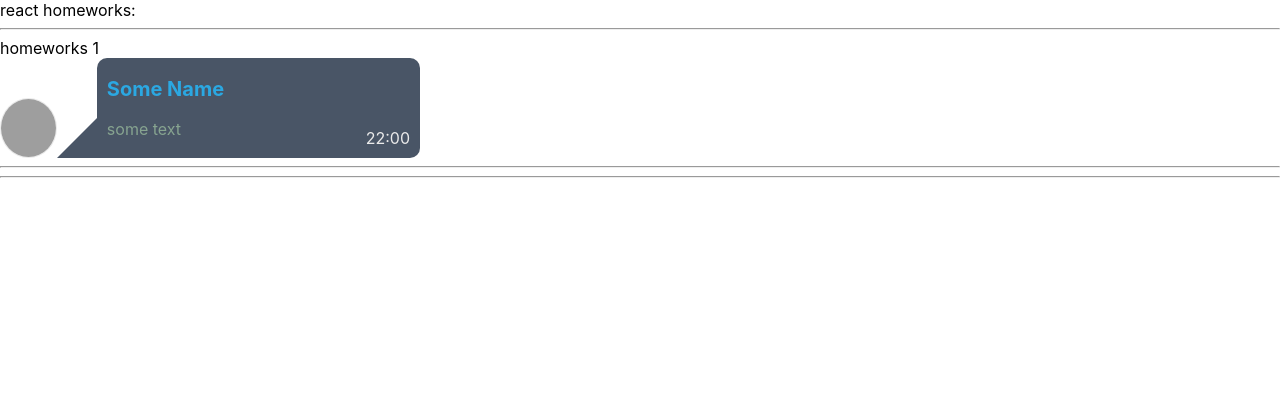
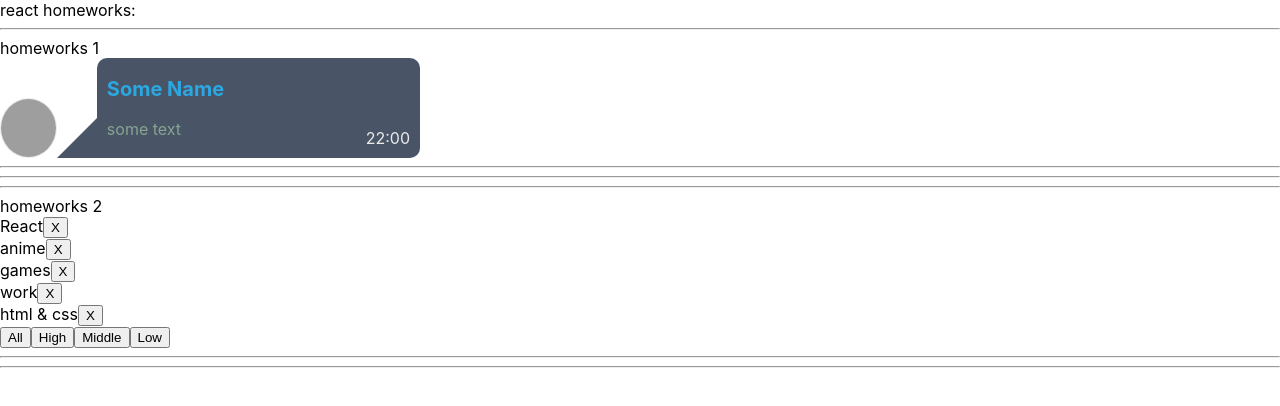
Before and after one commit to 28gomon/homework-incubator, a React (Create React App) app: page / in a window 1280 px wide. Shown: the top 406 px of the page. Built offline with nearby package versions, Linux system fonts and the light colour scheme; grey boxes are pictures that could not be loaded.

Commit message:
add homework h2

```diff
--- a/src/p1-main/m1-ui/u1-app/App.tsx
+++ b/src/p1-main/m1-ui/u1-app/App.tsx
@@ -1,13 +1,14 @@
 import React from "react";
 import s from "./App.module.css";
 import HW1 from "../../../p2-homeworks/h1/HW1";
+import HW2 from "../../../p2-homeworks/h2/HW2";
 
 function App() {
     return (
         <div className={s.App}>
             <div>react homeworks:</div>
             <HW1/>
-            {/*<HW2/>*/}
+            <HW2/>
             {/*<HW3/>*/}
             {/*<HW4/>*/}
             {/*<HW5/>*/}
--- a/src/p2-homeworks/h2/Affair.tsx
+++ b/src/p2-homeworks/h2/Affair.tsx
@@ -1,18 +1,23 @@
 import React from "react";
+import {AffairType} from "./HW2";
 
 type AffairPropsType = {
 	// key не нужно типизировать
-    affair: any // need to fix any
-    deleteAffairCallback: any // need to fix any
+	// need to fix any
+	affair: AffairType
+	// need to fix any
+	deleteAffairCallback: (_id: number) => void
 }
 
 function Affair(props: AffairPropsType) {
-    const deleteCallback = () => {};// need to fix
+	const deleteCallback = () => {
+		props.deleteAffairCallback(props.affair._id);
+	};// need to fix
 
 	return (
 		<div>
-            // show some text
-
+			{/*// show some text*/}
+			{props.affair.name}
 			<button onClick={deleteCallback}>X</button>
 		</div>
 	);
--- a/src/p2-homeworks/h2/Affairs.tsx
+++ b/src/p2-homeworks/h2/Affairs.tsx
@@ -1,26 +1,35 @@
 import React from "react";
 import Affair from "./Affair";
-import {AffairType} from "./HW2";
+import {AffairType, FilterType} from "./HW2";
 
 type AffairsPropsType = { // need to fix any
-    data: any
-    setFilter: any
-    deleteAffairCallback: any
+	data: Array<AffairType>
+	setFilter: (str: FilterType) => void
+	deleteAffairCallback: (_id: number) => void
 }
 
 function Affairs(props: AffairsPropsType) {
 	const mappedAffairs = props.data.map((a: AffairType) => (
 		<Affair // should work
-            key={a._id} // кеи ОБЯЗАТЕЛЬНЫ в 99% - так что лучше их писать всегда при создании компонент в мапе
+			// кеи ОБЯЗАТЕЛЬНЫ в 99% - так что лучше их писать всегда при создании компонент в мапе
+			key={a._id}
 			affair={a}
 			deleteAffairCallback={props.deleteAffairCallback}
 		/>
 	))
 
-    const setAll = () => {}; // need to fix
-    const setHigh = () => {};
-    const setMiddle = () => {};
-    const setLow = () => {};
+	const setAll = () => {
+		props.setFilter("all");
+	}; // need to fix
+	const setHigh = () => {
+		props.setFilter("high");
+	};
+	const setMiddle = () => {
+		props.setFilter("middle");
+	};
+	const setLow = () => {
+		props.setFilter("low");
+	};
 
 	return (
 		<div>
--- a/src/p2-homeworks/h2/HW2.tsx
+++ b/src/p2-homeworks/h2/HW2.tsx
@@ -2,12 +2,19 @@ import React, {useState} from "react";
 import Affairs from "./Affairs";
 
 // types
-export type AffairPriorityType = any; // need to fix any
-export type AffairType = any; // need to fix any
+// need to fix any
+export type AffairPriorityType = "high" | "low" | "middle";
+// need to fix any
+export type AffairType = {
+	_id: number
+	name: string
+	priority: string
+};
 export type FilterType = "all" | AffairPriorityType;
 
 // constants
-const defaultAffairs: any = [ // need to fix any
+// need to fix any
+const defaultAffairs: Array<AffairType> = [
 	{_id: 1, name: "React", priority: "high"},
 	{_id: 2, name: "anime", priority: "low"},
 	{_id: 3, name: "games", priority: "low"},
@@ -16,20 +23,29 @@ const defaultAffairs: any = [ // need to fix any
 ];
 
 // pure helper functions
-export const filterAffairs = (affairs: any, filter: any): any => { // need to fix any
+// need to fix any
+export const filterAffairs = (affairs: Array<AffairType>, filter: FilterType): Array<AffairType> => {
 	if (filter === "all") return affairs;
-    else return; // need to fix
+	if (filter === "high") return affairs.filter(affair => affair.priority === "high");
+	if (filter === "low") return affairs.filter(affair => affair.priority === "low");
+	if (filter === "middle") return affairs.filter(affair => affair.priority === "middle");
+	else return []; // need to fix
 }
-export const deleteAffair = (affairs: any, _id: any): any => { // need to fix any
-    return; // need to fix
+
+// need to fix any
+export const deleteAffair = (affairs: Array<AffairType>, _id: number): Array<AffairType> => {
+	// need to fix
+	return affairs.filter(affair => affair._id !== _id);
 }
 
 function HW2() {
-    const [affairs, setAffairs] = useState<any>(defaultAffairs); // need to fix any
+	// need to fix any
+	const [affairs, setAffairs] = useState<Array<AffairType>>(defaultAffairs);
 	const [filter, setFilter] = useState<FilterType>("all");
 
 	const filteredAffairs = filterAffairs(affairs, filter);
-    const deleteAffairCallback = (_id: any) => setAffairs(deleteAffair(affairs, _id)); // need to fix any
+	// need to fix any
+	const deleteAffairCallback = (_id: number) => setAffairs(deleteAffair(affairs, _id));
 
 	return (
 		<div>
```
Lines whose indentation alone changed are shown as unchanged.
